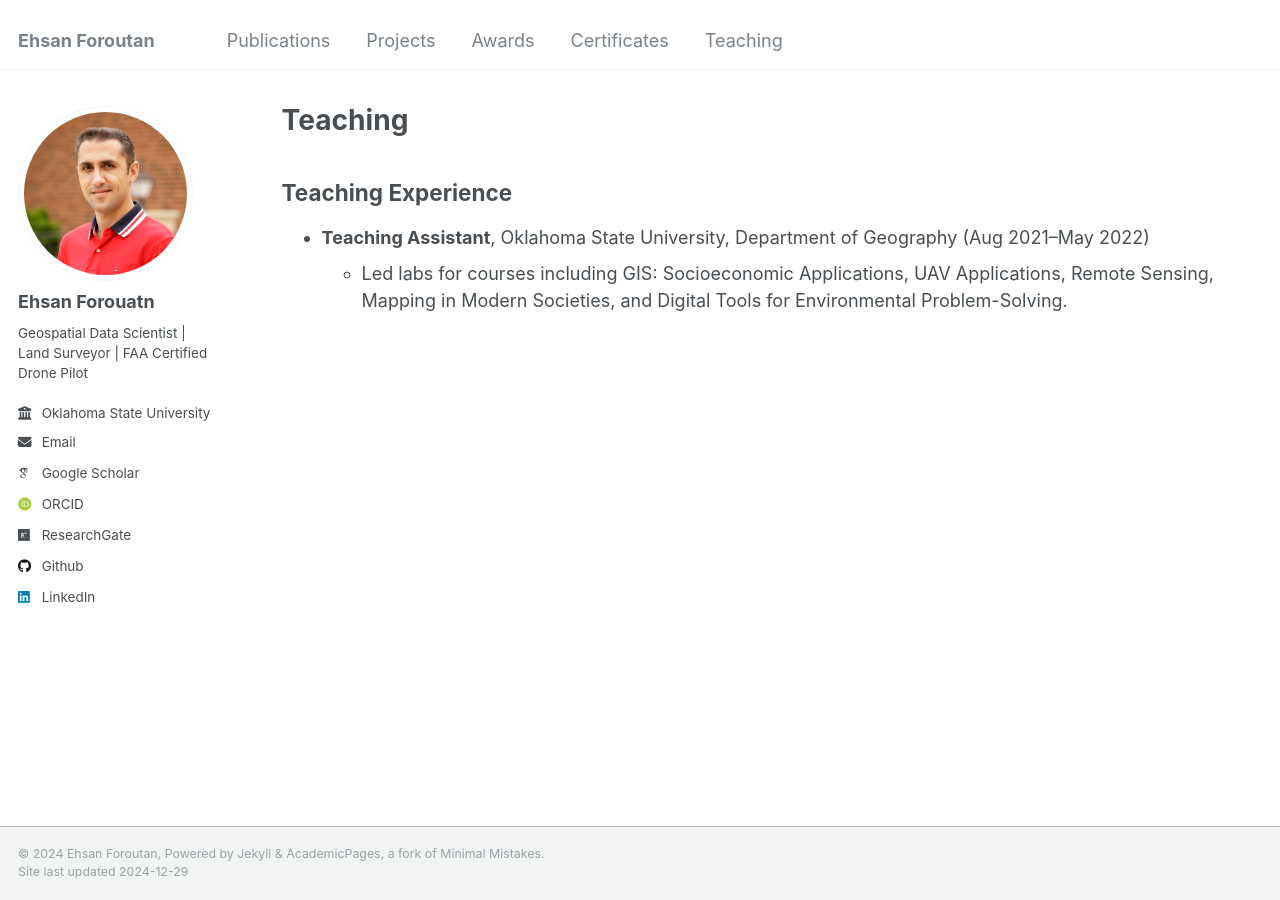
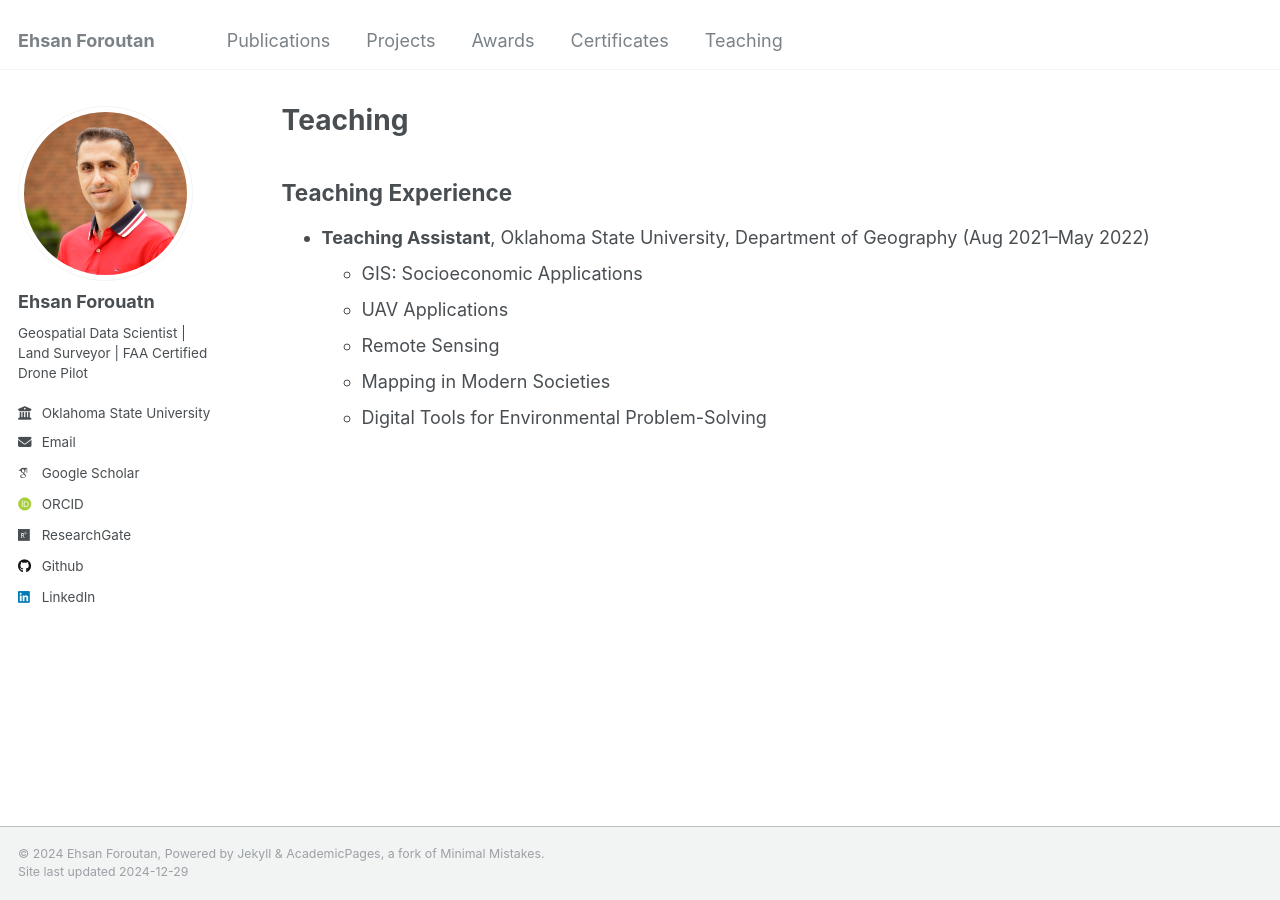
Before and after one commit to eforoutan/eforoutan.github.io, a Jekyll site: the page built from _pages/teaching.html, in a window 1280 px wide. Built offline with Jekyll 4.4.1, drawn with Linux system fonts in a browser that asks for light colours; some web fonts are replaced.

Commit message:
Update teaching.html

```diff
--- a/_pages/teaching.html
+++ b/_pages/teaching.html
@@ -11,7 +11,11 @@ author_profile: true
 <ul>
   <li><strong>Teaching Assistant</strong>, Oklahoma State University, Department of Geography (Aug 2021–May 2022)
     <ul>
-      <li>Led labs for courses including GIS: Socioeconomic Applications, UAV Applications, Remote Sensing, Mapping in Modern Societies, and Digital Tools for Environmental Problem-Solving.</li>
+      <li>GIS: Socioeconomic Applications</li>
+      <li>UAV Applications</li>
+      <li>Remote Sensing</li>
+      <li>Mapping in Modern Societies</li>
+      <li>Digital Tools for Environmental Problem-Solving</li>
     </ul>
   </li>
 </ul>
```
